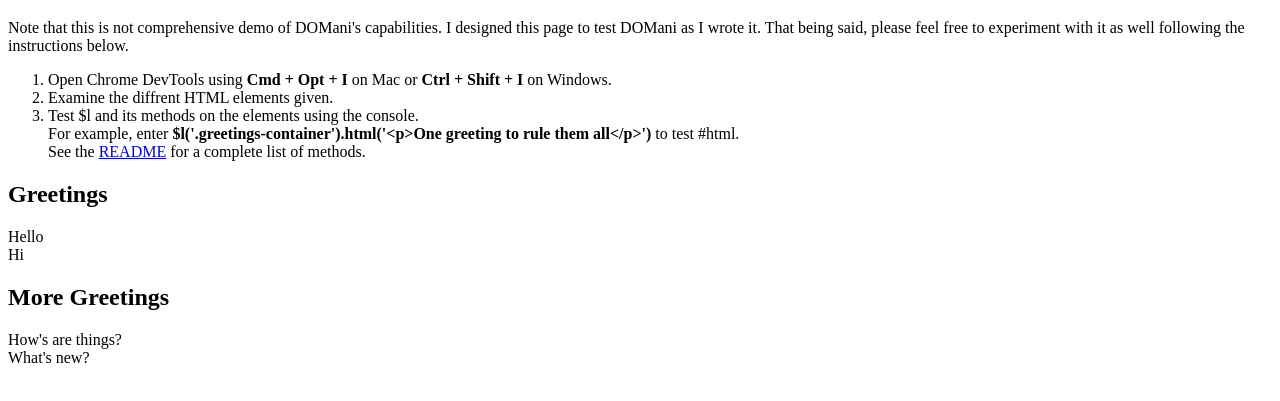
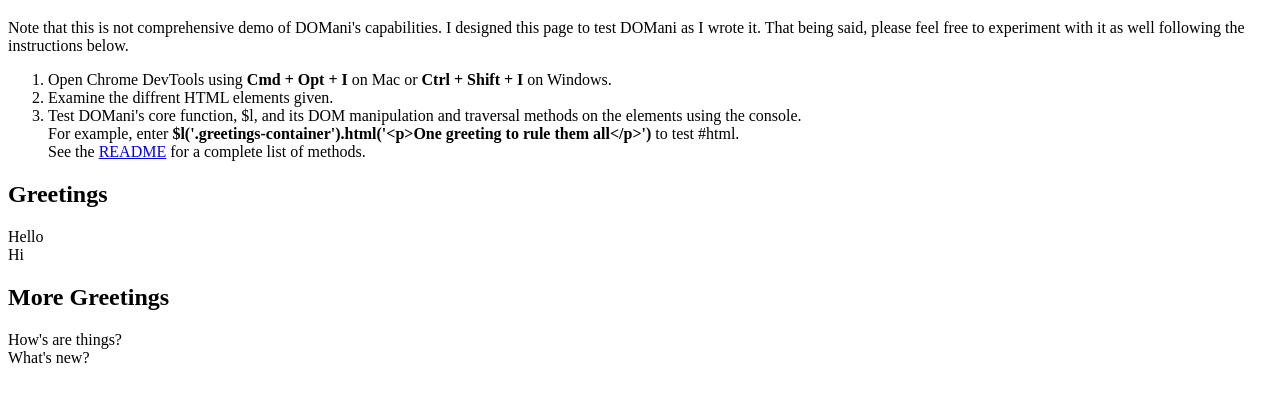
Before and after one commit to kchen21/DOMani, a website built with webpack: page index.html in a window 1280 px wide. Shown: the part 61-462 px from the top of the page. Built offline with nearby package versions, Linux system fonts and the light colour scheme.

Commit message:
Update README

```diff
--- a/index.html
+++ b/index.html
@@ -14,7 +14,7 @@
     <ol>
       <li>Open Chrome DevTools using <strong>Cmd + Opt + I</strong> on Mac or <strong>Ctrl + Shift + I</strong> on Windows.</li>
       <li>Examine the diffrent HTML elements given.</li>
-      <li>Test $l and its methods on the elements using the console.<br>For example, enter <strong>$l('.greetings-container').html('&lt;p&gt;One greeting to rule them all&lt;/p&gt;')</strong> to test #html.<br>See the <a href="https://github.com/kchen21/DOMani/blob/master/README.md">README</a> for a complete list of methods.</li>
+      <li>Test DOMani's core function, $l, and its DOM manipulation and traversal methods on the elements using the console.<br>For example, enter <strong>$l('.greetings-container').html('&lt;p&gt;One greeting to rule them all&lt;/p&gt;')</strong> to test #html.<br>See the <a href="https://github.com/kchen21/DOMani/blob/master/README.md">README</a> for a complete list of methods.</li>
     </ol>
 
     <h2>Greetings</h2>
```
Also changed, not shown: README.md.
